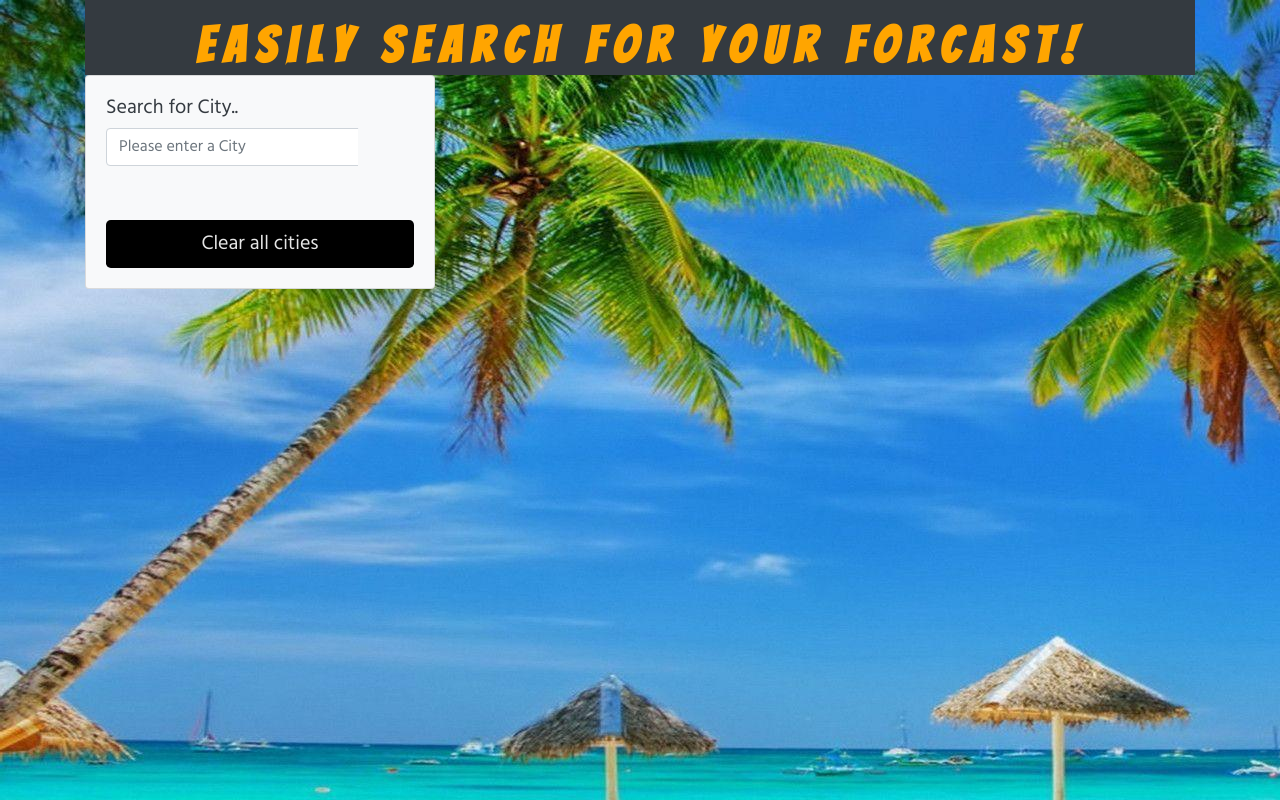
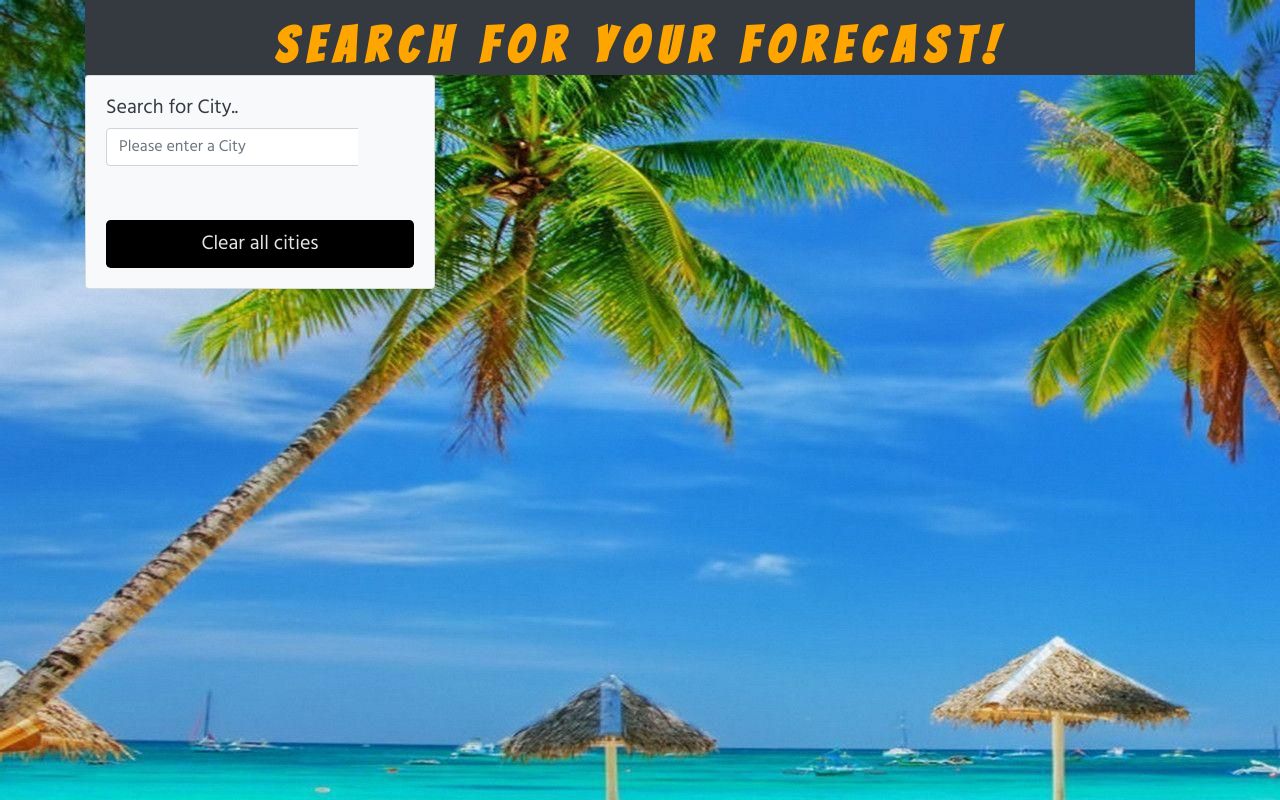
Before and after one commit to JoshHallRVA/Weather-app, a plain HTML site: page index.html in a window 1280 px wide. Drawn offline with nearby package versions, Linux system fonts and the light colour scheme.

Commit message:
fixed typo

```diff
--- a/index.html
+++ b/index.html
@@ -30,7 +30,7 @@
 				class="navbar navbar-dark bg-dark justify-content-center"
 				id="nav-bar"
 			>
-				Easily search for your forcast!
+				search for your forecast!
 			</nav>
 		</div>
 
```
